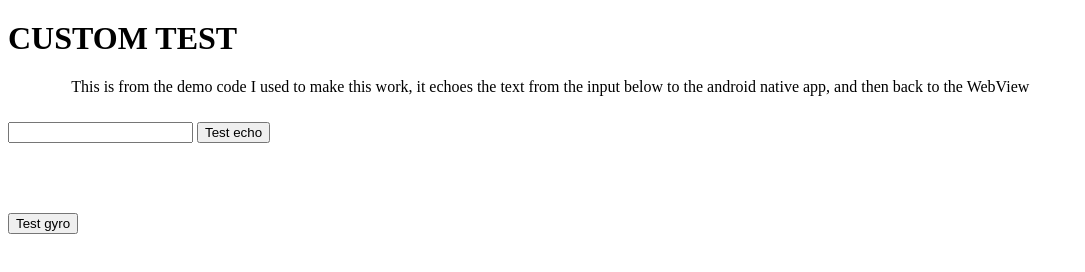
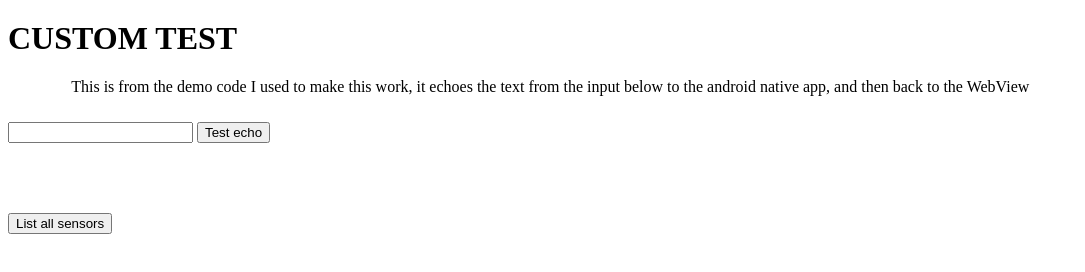
Before and after one commit to Lazzollin/hello-cordova, a website: page www/custom.html in a window 1280 px wide. Shown: the whole page, without its empty margins (0-1085 px from the left). Drawn offline with Linux system fonts and the light colour scheme.

Commit message:
forgot to change a string

```diff
--- a/www/custom.html
+++ b/www/custom.html
@@ -12,7 +12,7 @@
 
     <div style="height: 5vh;"></div>
 
-    <button id="sensor-test-btn" onclick="testGyro()">Test gyro</button>
+    <button id="sensor-test-btn" onclick="testGyro()">List all sensors</button>
     <div style="
         width: 100%;
         height: 50%;
```
Also changed, not shown: 1 other file.
